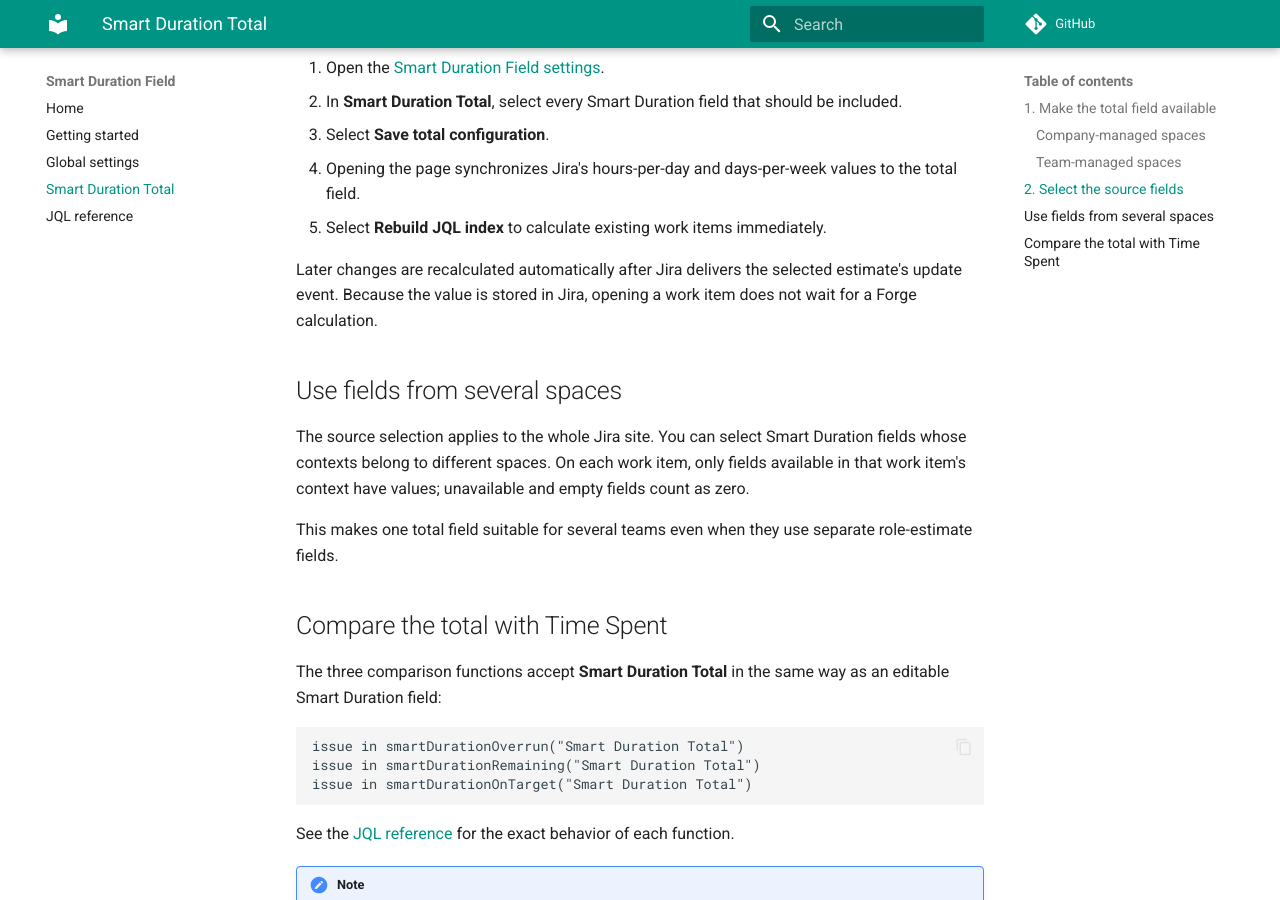
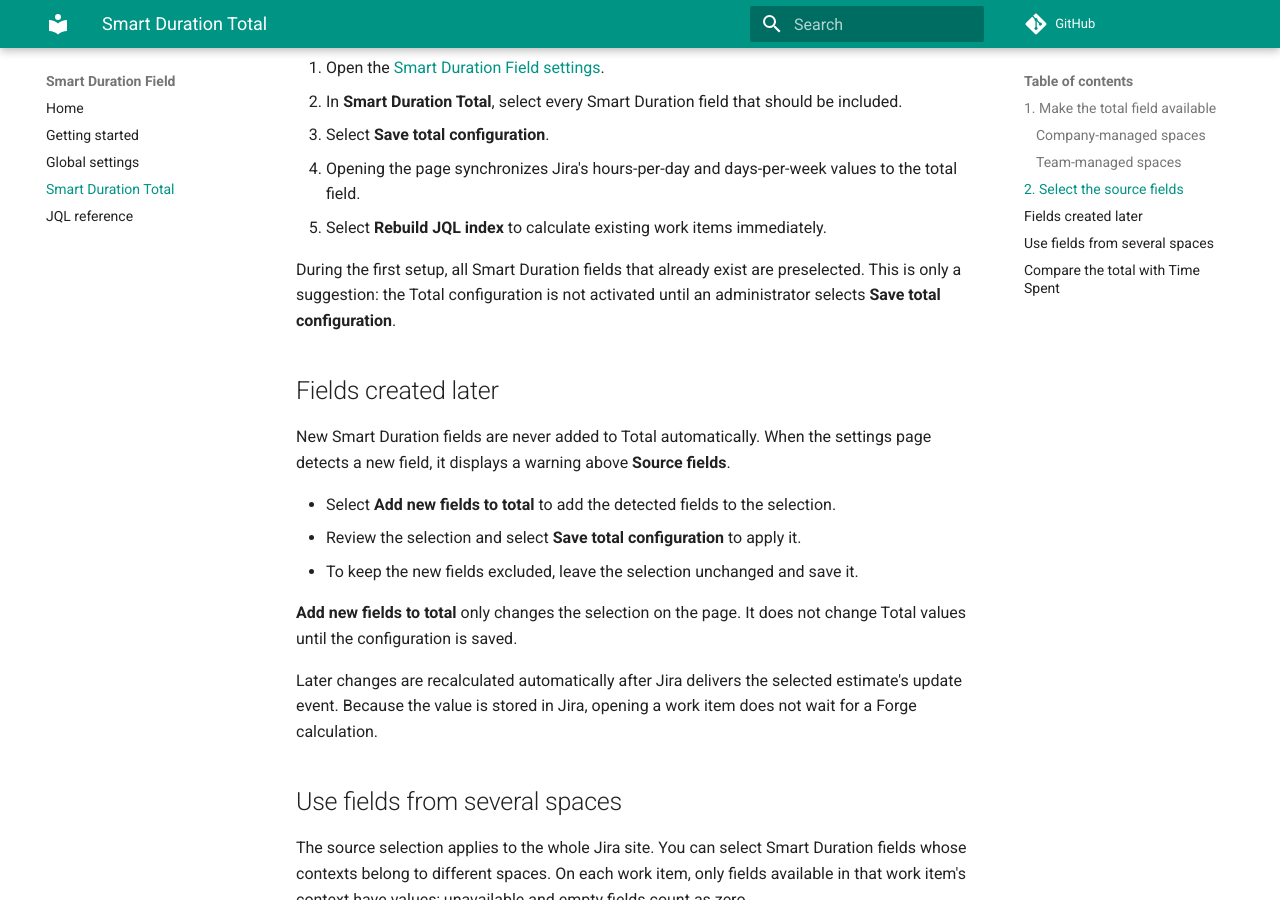
Before and after one commit to tmsm-apps/docs, an MkDocs documentation site: the page built from docs/total-estimate.md, in a window 1280 px wide and 900 px high, scrolled down 1296 px. Built offline with MkDocs 1.6.1 and Material for MkDocs 9.7.7, drawn with Linux system fonts in a browser that asks for light colours; comment, search, counter and statistics services are not loaded.

Commit message:
Document safe Smart Duration Total setup

```diff
--- a/docs/total-estimate.md
+++ b/docs/total-estimate.md
@@ -52,6 +52,22 @@ The field is calculated by the app and cannot be edited by users.
    total field.
 5. Select **Rebuild JQL index** to calculate existing work items immediately.
 
+During the first setup, all Smart Duration fields that already exist are preselected.
+This is only a suggestion: the Total configuration is not activated until an
+administrator selects **Save total configuration**.
+
+## Fields created later
+
+New Smart Duration fields are never added to Total automatically. When the settings
+page detects a new field, it displays a warning above **Source fields**.
+
+- Select **Add new fields to total** to add the detected fields to the selection.
+- Review the selection and select **Save total configuration** to apply it.
+- To keep the new fields excluded, leave the selection unchanged and save it.
+
+**Add new fields to total** only changes the selection on the page. It does not
+change Total values until the configuration is saved.
+
 Later changes are recalculated automatically after Jira delivers the selected
 estimate's update event. Because the value is stored in Jira, opening a work item does
 not wait for a Forge calculation.
```
